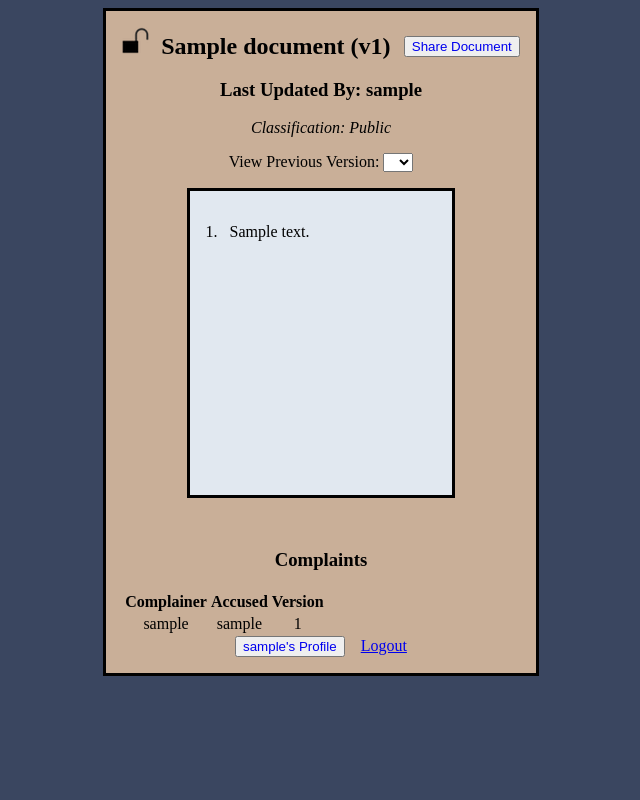
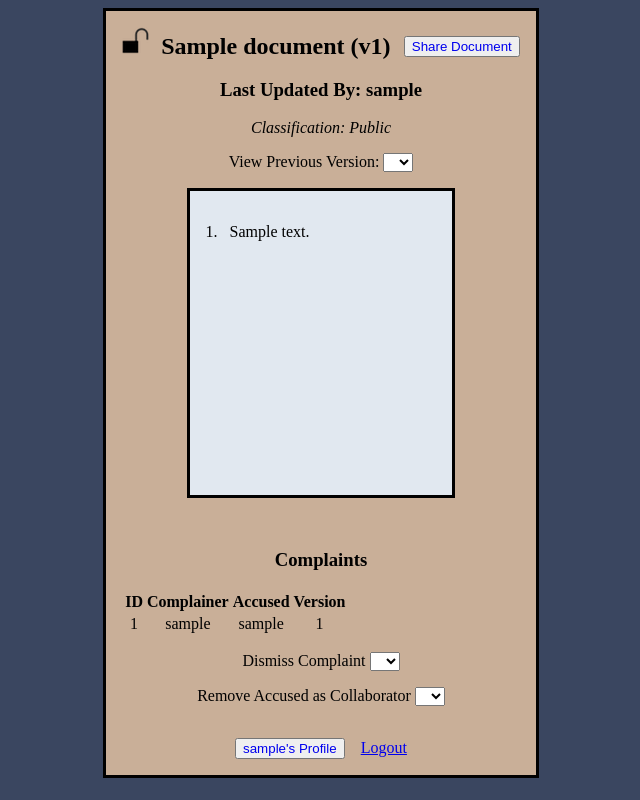
Before and after one commit to dvignoles/dss, a Django app: page /documents/view/1 in a window 1280 px wide. Shown: the whole page, without its empty margins (319-959 px from the left). Run offline with Django 3.2, Linux system fonts and the light colour scheme; a user stored in the database is signed in; tables that the repository leaves empty hold one stand-in row (values such as "Sample post").

Commit message:
dismiss/remove collab options from VIewDoc

```diff
--- a/share_n_complain/documents/urls.py
+++ b/share_n_complain/documents/urls.py
@@ -17,5 +17,8 @@ urlpatterns = [
     url(r'^view/(?P<doc_id>[0-9]*)$', views.ViewDoc, name='view'),
     url(r'^viewOldVersion/(?P<doc_id>[0-9]*)(?P<delimiter>[|]+)(?P<oldVersion>[0-9]*)$', views.ViewOldVersion, name='viewOldVersion'),
     url(r'^changeLockedStatus/(?P<doc_id>[0-9]*)$', views.ChangeLockedStatus, name='changeLockedStatus'),
-    url(r'^complain/(?P<doc_id>[0-9]*)$', views.Complain, name='complain')
+    url(r'^complain/(?P<doc_id>[0-9]*)$', views.Complain, name='complain'),
+    url(r'^complaint_dismiss/(?P<comp_id>[0-9]*)$', views.Complaint_Dismiss, name = 'complaint_dismiss'),
+    url(r'^complaint_remove_user/(?P<comp_id>[0-9]*)$', views.Complaint_Remove_User, name = 'complaint_remove_user')
+
 ]
--- a/share_n_complain/documents/views.py
+++ b/share_n_complain/documents/views.py
@@ -11,6 +11,7 @@ from django.views import generic
 from .forms import DocumentCreationForm, AddLineForm, DeleteLineForm, UpdateLineForm, ShareDocForm
 from django.http import HttpResponse
 from django.http import HttpResponseRedirect
+from django.shortcuts import redirect
 
 from documents.models import Document, History, Complaints
 from users.models import CustomUser
@@ -18,6 +19,8 @@ from taboo.models import TabooWord
 
 from users.views import getOuUsernames
 from taboo.views import getTabooList
+
+from share_n_complain.views import Profile
 
 
 # Creates a document by passing the DocumentCreationForm (located in documents/forms.py) into templates/createDoc.html
@@ -66,10 +69,11 @@ def getComplaints(doc_id):
 	complaints = Complaints.objects.filter(doc_id = doc_id)
 	readable_complaints = []
 	for comp in complaints:
+		complaint_id = comp.id
 		complainer = CustomUser.objects.get(id=comp.complainer).username
 		accused = CustomUser.objects.get(id=comp.accused).username
 		version = comp.version
-		readable_complaints.append((complainer,accused,version))
+		readable_complaints.append((complaint_id,complainer,accused,version))
 	return(readable_complaints)
 
 # Passes information about a specific document, the taboo list, and the document's history into templates/viewDoc.html
@@ -144,6 +148,36 @@ def ViewDoc(request, doc_id):
 		'updater_name': updater_name,
 		'complaints': complaints
     })
+def Complaint_Dismiss(request, comp_id):
+	comp = Complaints.objects.get(id=comp_id)
+	comp.delete()
+	#return HttpResponse('Complaint: ' + str(comp_id) + ' Deleted')
+	return redirect(Profile)
+
+def Complaint_Remove_User(request, comp_id):
+	comp = Complaints.objects.get(id=comp_id)
+	doc_id = comp.doc_id
+	user = comp.accused
+
+	doc = Document.objects.get(id=doc_id)
+	collab = doc.collaborators
+	collab = collab.split('/')
+
+	def remove_values_from_list(the_list, val):
+		return [value for value in the_list if value != val]
+
+	collab = remove_values_from_list(collab,str(user))
+	collab = '/'.join(collab)
+
+	doc.collaborators = collab
+
+	#Unlock Doc if locked by Removed Collaborator
+	if doc.locked == False and doc.locked_by == user:
+		doc.locked = 0
+		doc.locked_by = None
+
+	doc.save()
+	return redirect(Profile)
 
 # Takes changes (from History model) needed to achieve 'oldVersion' of a document with id 'doc_id' and applies them using
 # 	the helper function updateContent() below.
--- a/share_n_complain/templates/viewDoc.html
+++ b/share_n_complain/templates/viewDoc.html
@@ -110,6 +110,7 @@
   <h3>Complaints</h3>
   <table>
     <tr>
+      <th>ID</th>
       <th>Complainer</th>
       <th>Accused</th>
       <th>Version</th>
@@ -120,18 +121,39 @@
         <td>{{comp.0}}</td>
         <td>{{comp.1}}</td>
         <td>{{comp.2}}</td>
+        <td>{{comp.3}}</td>
       </tr>
     {% endfor %}
+  </table>
+</div>
 
+<div style="display: inline-block; float: none;">
+    <p>Dismiss Complaint
+      <select name=" DismissComplaint" onchange="location = this.value">
+          <option selected="Complaint"></option>
+          {% for comp in complaints %}
+            <option  value={% url 'complaint_dismiss' comp_id=comp.0 %}>{{comp.0}}</option>
+          {% endfor %}
+      </select>
+  </p>
 
-
-  </table>
+  <p>Remove Accused as Collaborator
+      <select name=" DismissComplaint" onchange="location = this.value">
+          <option selected="Complaint"></option>
+          {% for comp in complaints %}
+            <option  value={% url 'complaint_remove_user' comp_id=comp.0 %}>{{comp.0}}</option>
+          {% endfor %}
+      </select>
+  </p>
 </div>
 
 
 
+
+<p></p>
 <div style="float: none; display: inline-block;">
 <div style="display: flex; text-align: center; margin-top: 0em;">
+
     {% if user.is_OU %}
       <button style="height: 100%; margin: auto 0 auto 0;">
         <a href={% url 'profile' %} style="text-decoration:none;">{{ user.username }}'s Profile</a>
@@ -142,6 +164,7 @@
       </button>
     {% endif %}
     <p style="margin: auto 0 auto 1em;"><a href="{% url 'logout' %}">Logout</a></p>
+
 </div>
 </div>
 {% endblock %}
```
Lines whose indentation alone changed are shown as unchanged.
